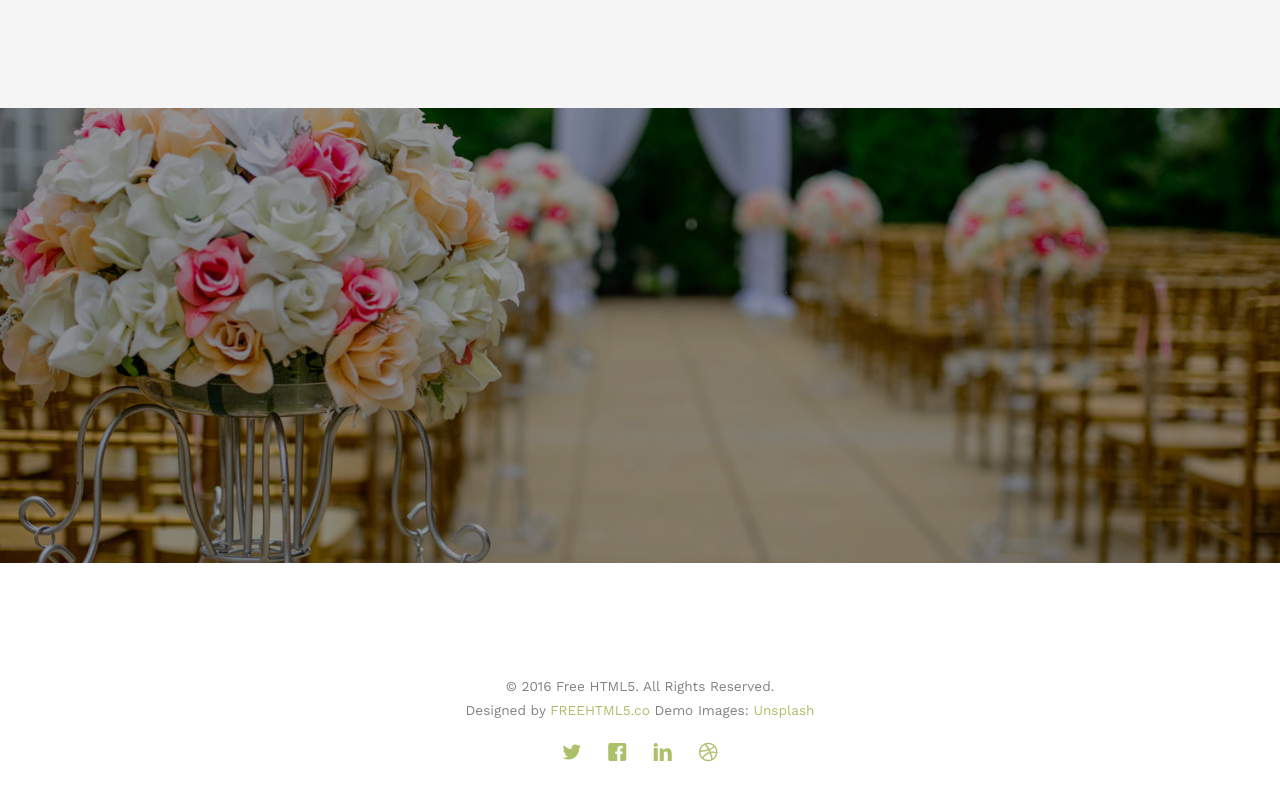
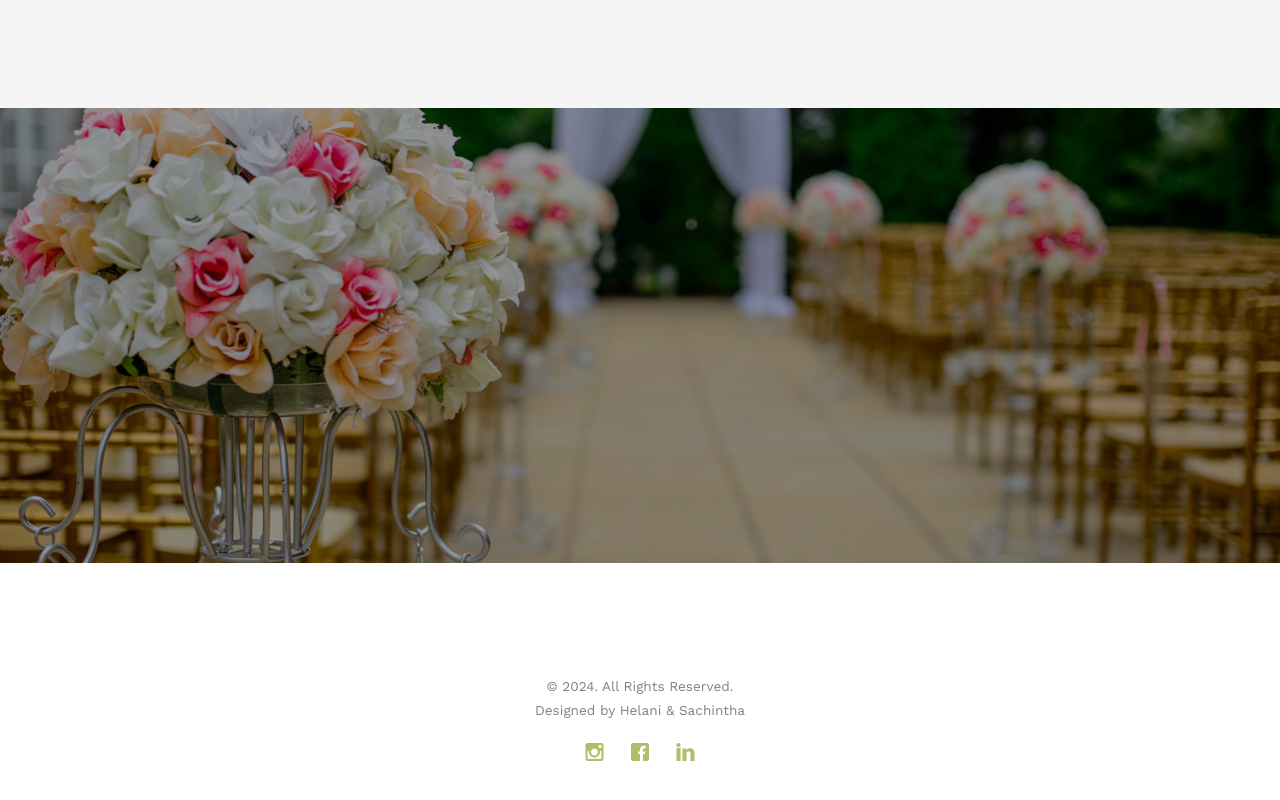
Before and after one commit to Sacheerc/technext, a plain HTML site: page index.html in a window 1280 px wide. Shown: the part 7086-7886 px from the top of the page. Drawn offline with nearby package versions, Linux system fonts and the light colour scheme; files whose address does not match are found by name.

Commit message:
footer updated

```diff
--- a/index.html
+++ b/index.html
@@ -357,7 +357,7 @@
 				<div class="col-md-8 col-md-offset-2 text-center fh5co-heading">
 					<h2 class="location">The Best Gift From You</h2>
 					<p class="location-desc">Will be your presence in our wedding</p>
-					<p><a href="https://maps.app.goo.gl/LCYXqdt4Rh9rAdcc7?g_st=iw" class="btn btn-default btn-sm">Get Direction</a></p>
+					<p><a href="https://maps.app.goo.gl/LCYXqdt4Rh9rAdcc7?g_st=iw" class="btn btn-default btn-sm" target="_blank">Get Direction</a></p>
 				</div>
 			</div>
 		</div>
@@ -432,15 +432,14 @@
 			<div class="row copyright">
 				<div class="col-md-12 text-center">
 					<p>
-						<small class="block">&copy; 2016 Free HTML5. All Rights Reserved.</small>
-						<small class="block">Designed by <a href="http://freehtml5.co/" target="_blank">FREEHTML5.co</a> Demo Images: <a href="http://unsplash.co/" target="_blank">Unsplash</a></small>
+						<small class="block">&copy; 2024. All Rights Reserved.</small>
+						<small class="block">Designed by Helani & Sachintha</small>
 					</p>
 					<p>
 						<ul class="fh5co-social-icons">
-							<li><a href="#"><i class="icon-twitter"></i></a></li>
-							<li><a href="#"><i class="icon-facebook"></i></a></li>
-							<li><a href="#"><i class="icon-linkedin"></i></a></li>
-							<li><a href="#"><i class="icon-dribbble"></i></a></li>
+							<li><a href="https://www.instagram.com/helani_kathyana" target="_blank"><i class="icon-instagram"></i></a></li>
+							<li><a href="https://www.facebook.com/helanikathyana" target="_blank"><i class="icon-facebook"></i></a></li>
+							<li><a href="https://www.linkedin.com/in/helanikathyana" target="_blank"><i class="icon-linkedin"></i></a></li>
 						</ul>
 					</p>
 				</div>
```
